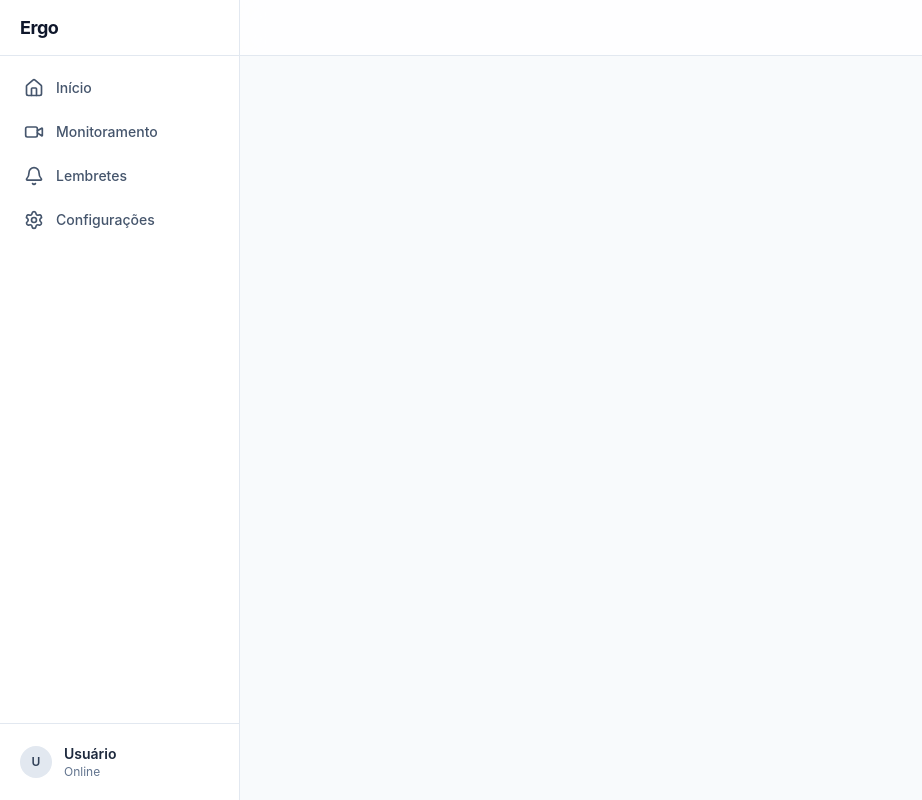
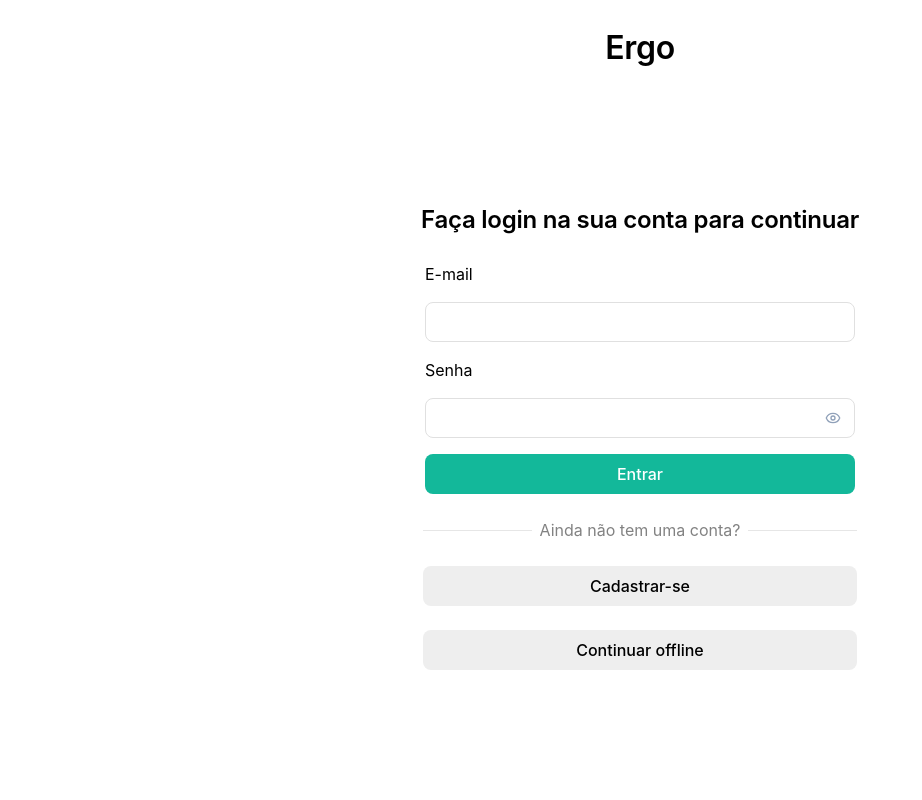
Before and after one commit to otaviocostao/ergo-app-tauri, a React (Vite) app: page /login in a window 1280 px wide. Shown: the whole page, without its empty margins (0-922 px from the left). Built offline with nearby package versions, Linux system fonts and the light colour scheme.

Commit message:
feat(auth): proteger rotas e integrar navegação de contas e visitantes

```diff
--- a/src/App.tsx
+++ b/src/App.tsx
@@ -1,11 +1,14 @@
 import { BrowserRouter } from "react-router-dom";
 import AppRoutes from "./routes/AppRoutes";
 import "./App.css";
+import { AuthProvider } from "./auth/AuthContext";
 
 function App() {
   return (
     <BrowserRouter>
-      <AppRoutes />
+      <AuthProvider>
+        <AppRoutes />
+      </AuthProvider>
     </BrowserRouter>
   );
 }
--- a/src/components/Sidebar.tsx
+++ b/src/components/Sidebar.tsx
@@ -1,7 +1,20 @@
 import { NavLink } from "react-router-dom";
-import { Home, Settings, Bell, Video } from "lucide-react";
+import { Home, Settings, Bell, Video, LogOut } from "lucide-react";
+import { useState } from "react";
+import { useAuth } from "../auth/AuthContext";
+import { authErrorMessage } from "../auth/authService";
 
 export default function Sidebar() {
+  const { session, logout } = useAuth();
+  const [pending, setPending] = useState(false);
+  const [error, setError] = useState("");
+  const user = session.kind === "authenticated" ? session.user : null;
+  async function signOut() {
+    setPending(true);
+    try { await logout(); }
+    catch (error) { setError(authErrorMessage(error)); }
+    finally { setPending(false); }
+  }
   const navItems = [
     { label: "Início", path: "/", icon: Home },
     { label: "Monitoramento", path: "/monitoring", icon: Video },
@@ -43,17 +56,21 @@ export default function Sidebar() {
       <div className="p-3 border-t border-slate-200 dark:border-slate-800">
         <div className="flex items-center gap-3 p-2 rounded-lg hover:bg-slate-100 dark:hover:bg-slate-800 transition-colors">
           <div className="w-8 h-8 rounded-full bg-slate-200 text-slate-700 dark:bg-slate-700 dark:text-slate-200 flex items-center justify-center font-semibold text-xs shrink-0">
-            U
+            {user?.fullName.charAt(0).toUpperCase() || "V"}
           </div>
-          <div className="flex flex-col leading-tight">
-            <span className="text-sm font-semibold text-slate-800 dark:text-slate-200">
-              Usuário
+          <div className="flex flex-col leading-tight min-w-0">
+            <span className="text-sm font-semibold text-slate-800 dark:text-slate-200 truncate" title={user?.fullName}>
+              {user?.fullName || "Visitante"}
             </span>
             <span className="text-xs text-slate-500 dark:text-slate-400">
-              Online
+              {user ? "Conta local" : "Modo offline"}
             </span>
           </div>
         </div>
+        <button onClick={signOut} disabled={pending} className="flex items-center gap-3 w-full rounded-lg px-3 py-2 text-sm text-slate-600 hover:bg-slate-100 dark:text-slate-400 dark:hover:bg-slate-800 cursor-pointer disabled:opacity-50">
+          <LogOut size={16} /> {pending ? "Saindo…" : user ? "Sair da conta" : "Voltar ao login"}
+        </button>
+        {error && <p role="alert" className="text-xs text-red-600 p-2">{error}</p>}
       </div>
     </aside>
   );
--- a/src/pages/Home.tsx
+++ b/src/pages/Home.tsx
@@ -1,7 +1,20 @@
+import { Link } from "react-router-dom";
+import Header from "../components/Header";
+import { useAuth } from "../auth/AuthContext";
+
 export default function Home() {
+  const { session } = useAuth();
+  const name = session.kind === "authenticated" ? session.user.fullName.split(" ")[0] : null;
   return (
     <div className="w-full h-full flex flex-col gap-4">
+      <Header title={name ? `Olá, ${name}!` : "Bem-vindo ao Ergo"} subtitle="Cuide do seu bem-estar durante o trabalho." />
+      <div className="rounded-xl border border-slate-200 bg-white p-5 dark:border-slate-800 dark:bg-slate-900">
+        <h2 className="font-semibold text-slate-900 dark:text-slate-100">{name ? "Sua conta está neste computador" : "Você está no modo visitante"}</h2>
+        <p className="mt-2 text-sm text-slate-500 dark:text-slate-400">{name ? "Você entrou com sua conta local. Não há sincronização com outros computadores." : "Explore o app sem criar uma conta. Use “Voltar ao login” no menu para entrar ou se cadastrar."}</p>
+      </div>
       <div className="flex flex-wrap items-center gap-3">
+        <Link to="/monitoring" className="rounded-lg bg-primary-500 px-4 py-2 text-sm font-medium text-white hover:bg-primary-600">Abrir monitoramento</Link>
+        <Link to="/reminders" className="rounded-lg bg-slate-200 px-4 py-2 text-sm font-medium text-slate-700 hover:bg-slate-300 dark:bg-slate-800 dark:text-slate-200">Ver lembretes</Link>
       </div>
     </div>
   );
--- a/src/routes/AppRoutes.tsx
+++ b/src/routes/AppRoutes.tsx
@@ -1,18 +1,40 @@
-import { Routes, Route } from "react-router-dom";
+import { Routes, Route, Navigate, Outlet } from "react-router-dom";
 import MainLayout from "../components/MainLayout";
 import Home from "../pages/Home";
 import Reminders from "../pages/Reminders";
 import Monitoring from "../pages/Monitoring";
+import Login from "../pages/Login";
+import Register from "../pages/Register";
+import AuthLayout from "../components/auth/AuthLayout";
+import { useAuth } from "../auth/AuthContext";
+
+function RequireSession() {
+  const { session } = useAuth();
+  return session.kind === "anonymous" ? <Navigate to="/login" replace /> : <Outlet />;
+}
+
+function AnonymousOnly() {
+  const { session } = useAuth();
+  return session.kind === "anonymous" ? <AuthLayout /> : <Navigate to="/" replace />;
+}
 
 export default function AppRoutes() {
+  const { loading } = useAuth();
+  if (loading) return <div className="min-h-screen flex items-center justify-center" role="status">Abrindo Ergo…</div>;
   return (
     <Routes>
-      <Route element={<MainLayout />}>
-        <Route path="/" element={<Home />} />
-        <Route path="/monitoring" element={<Monitoring />} />
-        <Route path="/reminders" element={<Reminders />} />
-        <Route path="/settings" element={<Home />} />
-        <Route path="*" element={<Home />} />
+      <Route element={<AnonymousOnly />}>
+        <Route path="/login" element={<Login />} />
+        <Route path="/cadastro" element={<Register />} />
+      </Route>
+      <Route element={<RequireSession />}>
+        <Route element={<MainLayout />}>
+          <Route path="/" element={<Home />} />
+          <Route path="/monitoring" element={<Monitoring />} />
+          <Route path="/reminders" element={<Reminders />} />
+          <Route path="/settings" element={<Home />} />
+          <Route path="*" element={<Navigate to="/" replace />} />
+        </Route>
       </Route>
     </Routes>
   );
```
